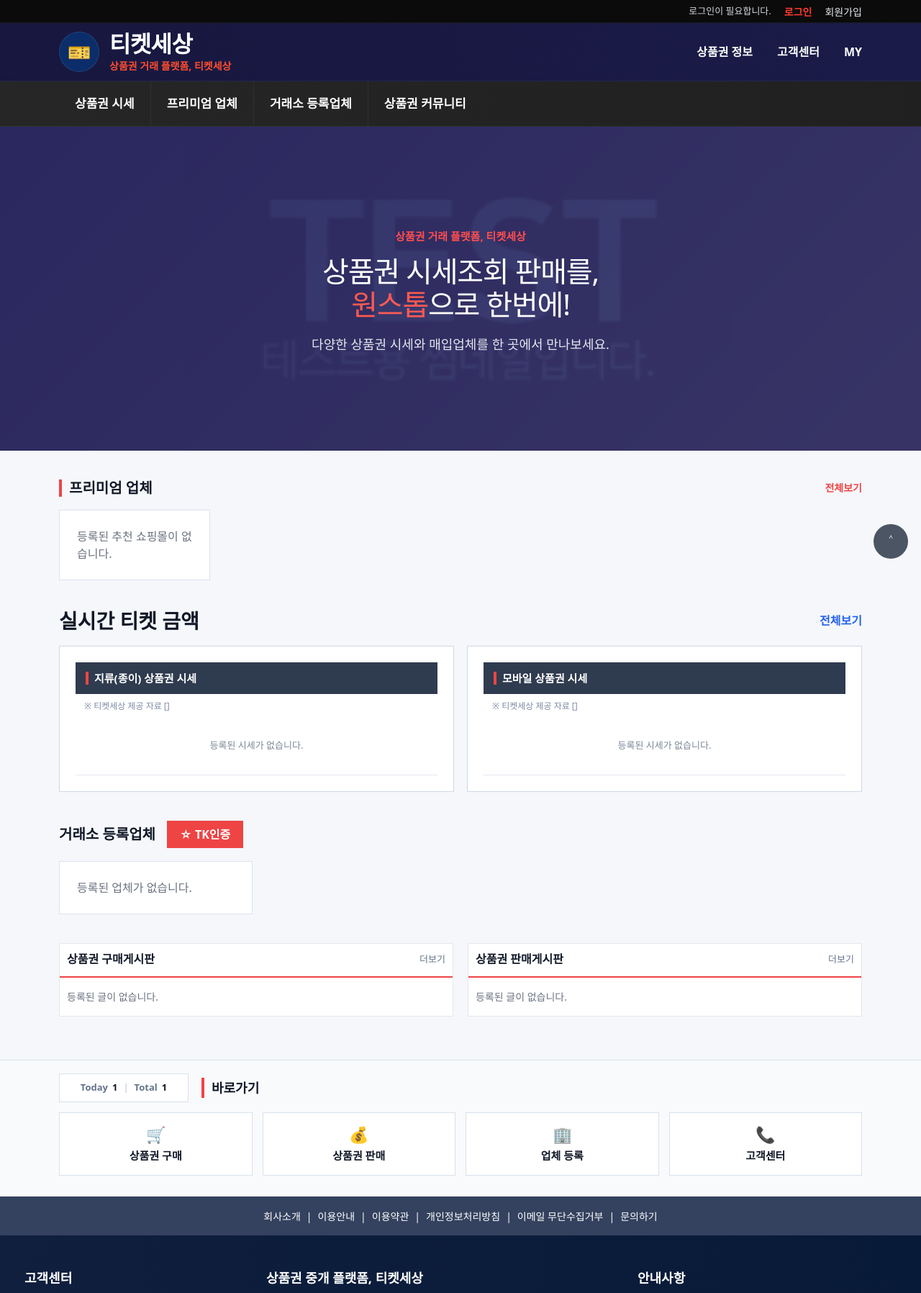
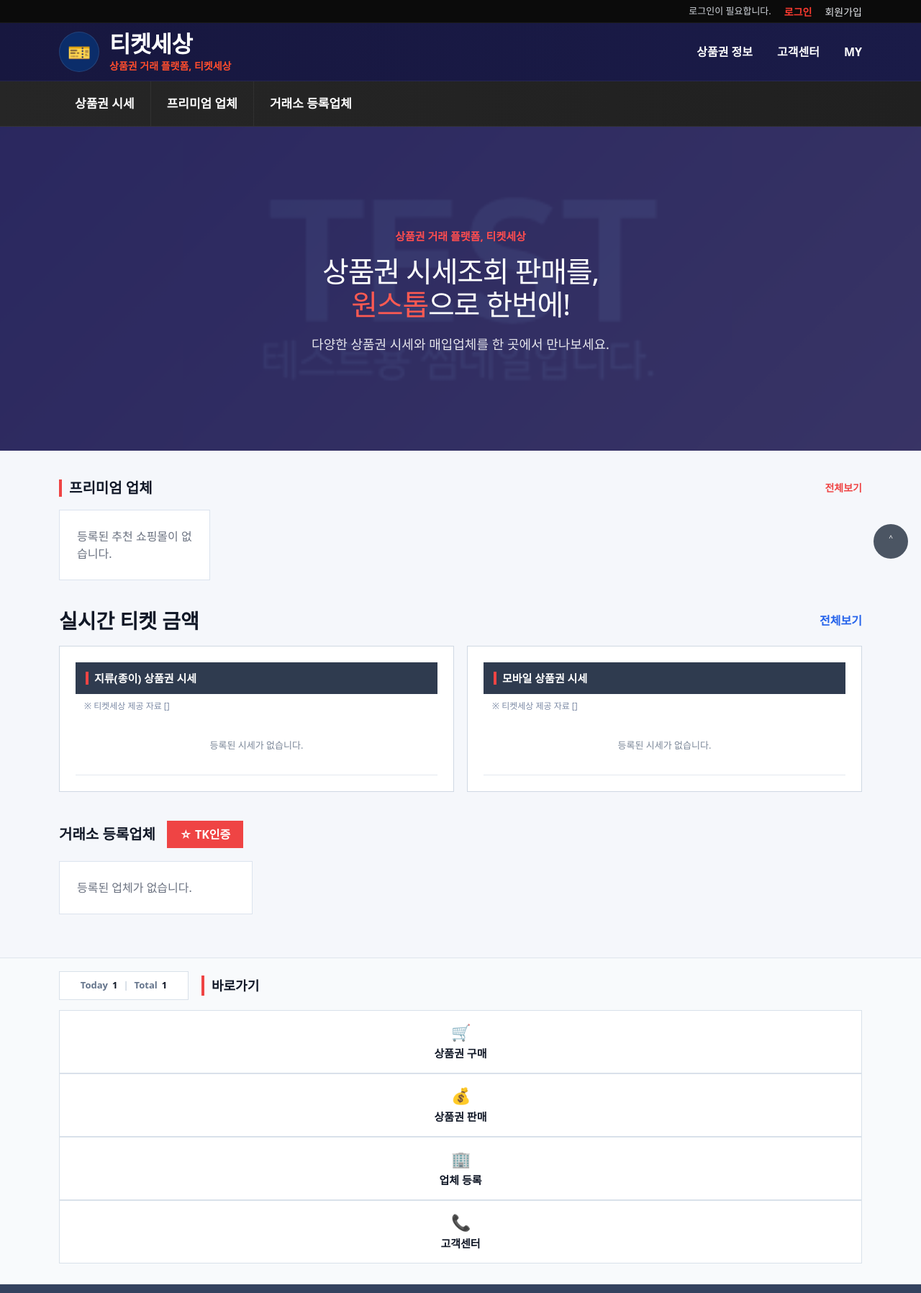
Before and after one commit to sangwoodevelopment/ticket-se, a Django app: page / in a window 1280 px wide. Shown: the top 1796 px of the page at 72% size. Run offline with Django 5.2, Linux system fonts and the light colour scheme; data comes from the database, SQL or seed files in the repository; data that the repository does not hold is empty; some libraries are stand-ins or nearby versions.

Commit message:
1차수정

```diff
--- a/templates/site/base_site.html
+++ b/templates/site/base_site.html
@@ -108,15 +108,6 @@
           거래소 등록업체
         </a>
       </li>
-      <li class="main-category-item has-submenu">
-        <a class="{% if active_nav == 'community' %}active{% endif %}" href="{% url 'community_page' %}">
-          상품권 커뮤니티
-        </a>
-        <div class="main-submenu">
-          <a href="{% url 'buy_board_page' %}">구매게시판</a>
-          <a href="{% url 'sell_board_page' %}">판매게시판</a>
-        </div>
-      </li>
 
       {% if request.user.is_authenticated and request.user.is_staff %}
       <li class="ms-auto">
@@ -204,13 +195,12 @@
         </div>
       </div>
 
-      <div class="shortcut-grid">
-        <a href="{% url 'buy_board_page' %}" class="shortcut-item">
+        <a href="{% url 'site_index' %}#premium-section" class="shortcut-item">
           <span class="icon">🛒</span>
           <span class="label">상품권 구매</span>
         </a>
 
-        <a href="{% url 'sell_board_page' %}" class="shortcut-item">
+        <a href="{% url 'site_index' %}#premium-section" class="shortcut-item">
           <span class="icon">💰</span>
           <span class="label">상품권 판매</span>
         </a>
--- a/templates/site/index.html
+++ b/templates/site/index.html
@@ -37,7 +37,7 @@
 </section>
 
 <!-- 히어로 아래 작은 배너 자동 슬라이드 -->
-<section class="home-section">
+<section class="home-section" id="premiun-section">
   <div class="container">
     <div class="ts-premium-head">
       <div class="ts-premium-title">
@@ -320,64 +320,6 @@ document.addEventListener("DOMContentLoaded", function () {
   </div>
 </section>
 
-<!-- 커뮤니티 미리보기 -->
-<!-- 커뮤니티 미리보기 -->
-<section class="home-section">
-  <div class="container">
-    <div class="community-preview-grid">
-      <!-- 구매게시판 -->
-      <div class="community-board-card">
-        <div class="community-board-head">
-          <h3>상품권 구매게시판</h3>
-          <a href="{% url 'buy_board_page' %}">더보기</a>
-        </div>
-
-        <ul class="community-board-list">
-          {% for post in buy_posts %}
-          <li>
-            <a href="{% url 'board_detail' 'buy' post.id %}">
-              <div class="community-board-left">
-                <span class="community-badge">{{ post.get_category_display }}</span>
-                <span class="community-title">{{ post.title }}</span>
-              </div>
-              <span class="community-date">{{ post.created_at|date:"m.d" }}</span>
-            </a>
-          </li>
-          {% empty %}
-          <li class="community-empty">등록된 글이 없습니다.</li>
-          {% endfor %}
-        </ul>
-      </div>
-
-      <!-- 판매게시판 -->
-      <div class="community-board-card">
-        <div class="community-board-head">
-          <h3>상품권 판매게시판</h3>
-          <a href="{% url 'sell_board_page' %}">더보기</a>
-        </div>
-
-        <ul class="community-board-list">
-          {% for post in sell_posts %}
-          <li>
-            <a href="{% url 'board_detail' 'sell' post.id %}">
-              <div class="community-board-left">
-                {% if post.category %}
-                  <span class="community-badge">{{ post.get_category_display }}</span>
-                {% endif %}
-                <span class="community-title">{{ post.title }}</span>
-              </div>
-              <span class="community-date">{{ post.created_at|date:"m.d" }}</span>
-            </a>
-          </li>
-          {% empty %}
-          <li class="community-empty">등록된 글이 없습니다.</li>
-          {% endfor %}
-        </ul>
-      </div>
-    </div>
-  </div>
-</section>
-
 <script>
 document.addEventListener("DOMContentLoaded", function () {
   const carouselEl = document.getElementById("heroMiniCarousel");
```
